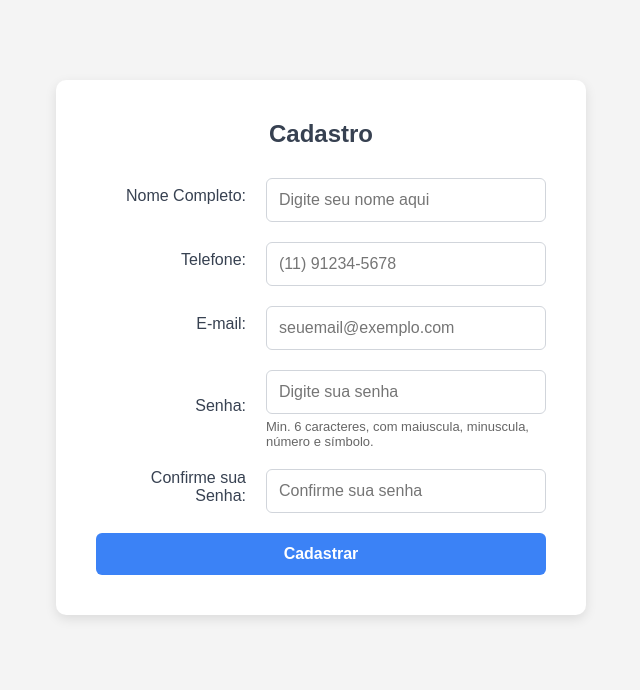
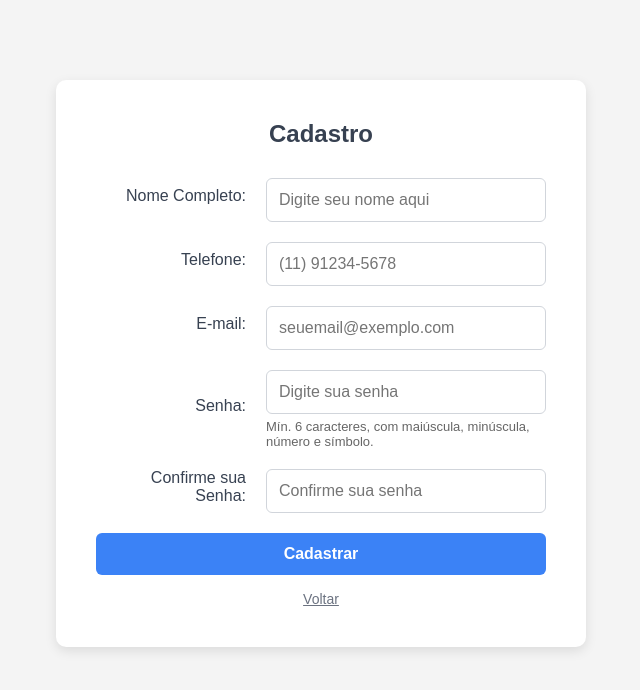
Before and after one commit to Rafaelleal4/ES-PI2-2025-T3-G10, a website: page src/screens/Cadastro/cadastro.html in a window 1280 px wide. Shown: the whole page, without its empty margins (319-959 px from the left). Drawn offline with Linux system fonts and the light colour scheme.

Commit message:
atualização

```diff
--- a/src/screens/Cadastro/cadastro.css
+++ b/src/screens/Cadastro/cadastro.css
@@ -124,3 +124,29 @@ body {
     flex-direction: column;
     display: flex;
 }
+
+
+.container-botoes {
+    display: flex;
+    flex-direction: column;
+    align-items: center;    /
+    width: 100%;
+    margin-top: 10px;
+}
+
+
+.btn-principal {
+    width: 100%;
+}
+
+
+.link-voltar {
+    margin-top: 16px;
+    color: #6b7280;
+    text-decoration: underline;
+    font-size: 14px;
+}
+
+.link-voltar:hover {
+    color: #374151;
+}
--- a/src/screens/Cadastro/cadastro.html
+++ b/src/screens/Cadastro/cadastro.html
@@ -1,5 +1,5 @@
 <!DOCTYPE html>
-<html lang="en">
+<html lang="pt-BR">
 <head>
     <meta charset="UTF-8">
     <meta name="viewport" content="width=device-width, initial-scale=1.0">
@@ -9,15 +9,10 @@
     <link rel="preconnect" href="https://fonts.gstatic.com" crossorigin>
     <link href="https://fonts.googleapis.com/css2?family=Roboto:wght@400;500;700&display=swap" rel="stylesheet">
 
-
-    <link rel="stylesheet" href="/cadastro/cadastro.css">
-
-
+    <link rel="stylesheet" href="cadastro.css">
 </head>
 <body>
 
-
- <div>
     <div class="container">
         <form method="POST" action="/cadastro">
             <h2>Cadastro</h2>
@@ -29,7 +24,7 @@
 
             <div class="form-group">
                 <label for="telefone">Telefone:</label>
-                <input type="text" id="telefone" name="telefone" placeholder="(11) 91234-5678"  pattern="\(\d{2}\) \d{5}-\d{4}" required maxlength="15" inputmode="tel">
+                <input type="text" id="telefone" name="telefone" placeholder="(11) 91234-5678" pattern="\(\d{2}\) \d{5}-\d{4}" required maxlength="15" inputmode="tel">
             </div>
 
             <div class="form-group">
@@ -39,27 +34,30 @@
 
             <div class="form-group">
                 <label for="senha">Senha:</label>
-
                 <div class="input-wrapper">
-                  <input type="password" id="senha" placeholder="Digite sua senha">
+                    <input type="password" id="senha" name="senha" placeholder="Digite sua senha" required minlength="6">
                     <small class="hint">
-                      Min. 6 caracteres, com maiuscula, minuscula, número e símbolo.
+                        Mín. 6 caracteres, com maiúscula, minúscula, número e símbolo.
                     </small>
                 </div>
             </div>
 
             <div class="form-group">
                 <label for="confirma-senha">Confirme sua Senha:</label>
-                <input type="password" id="confirma-senha" name="confirma-senha" pattern="^(?=.*[a-z])(?=.*[A-Z])(?=.*\d)(?=.*[!@#$%^&*]).{8,}$" title="A senha deve ter ao menos 8 caracteres, incluindo maiúscula, minúscula, número e símbolo." placeholder="Confirme sua senha" required minlength="6" >
-                <small id = "confirmMsg" class = "msg"></small>
+                <input type="password" id="confirma-senha" name="confirma-senha" placeholder="Confirme sua senha" required minlength="6">
             </div>
+
             <div id="msg-confirmacao"></div>
 
+            <div class="container-botoes">
                 <button type="submit" class="btn-principal">Cadastrar</button>
-
-            </form> </div> <script src="/cadastro/cadastro.js"></script>
+                <a href="/login/login.js" class="link-voltar">Voltar</a>
+            </div>
 
         </form>
     </div>
+
+    <script src="cadastro.js"></script>
+
 </body>
 </html>
```
Also changed, not shown: src/screens/Login/pagina.html (+1 -1 lines). Lines whose indentation alone changed are shown as unchanged.
